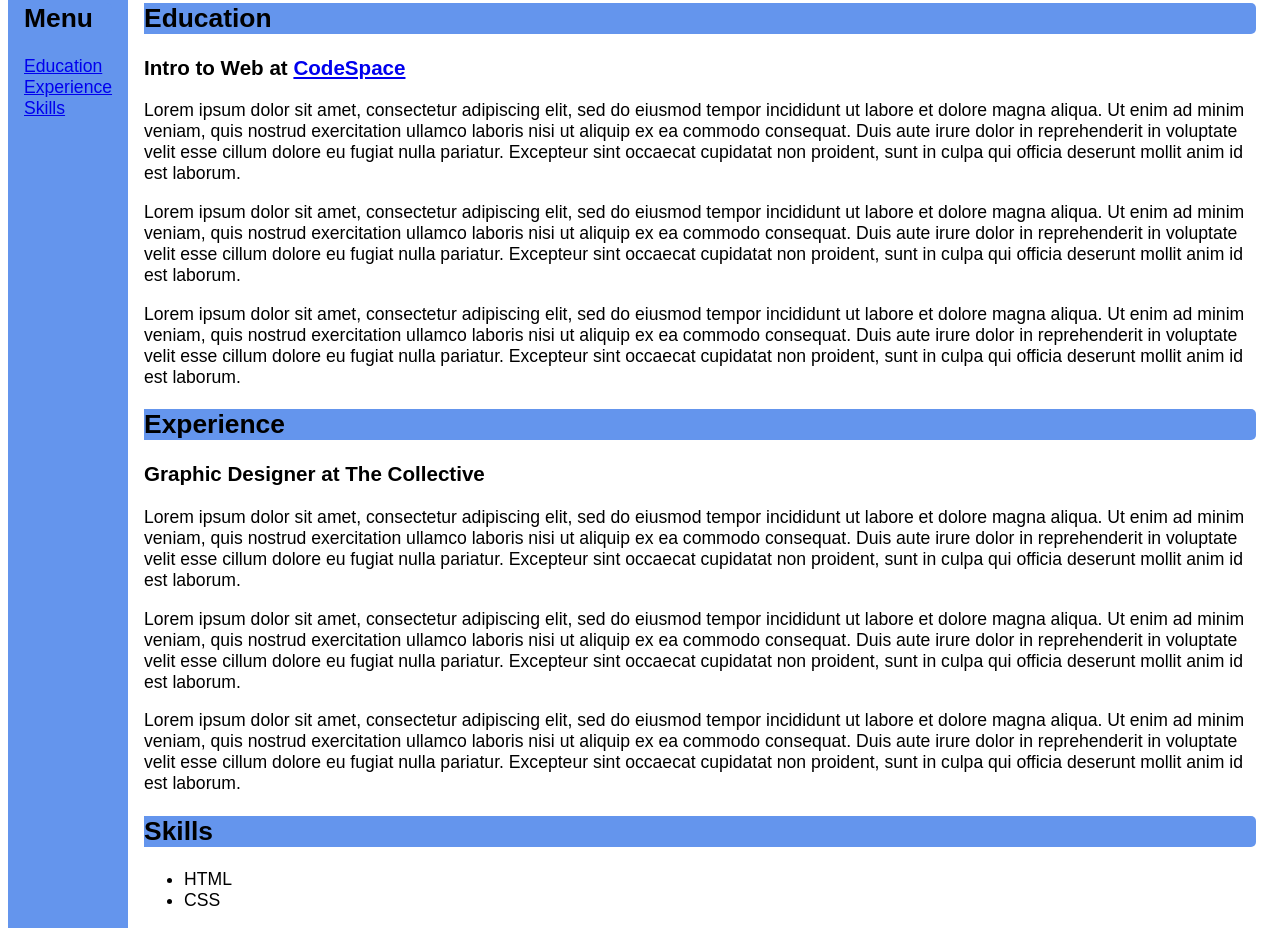
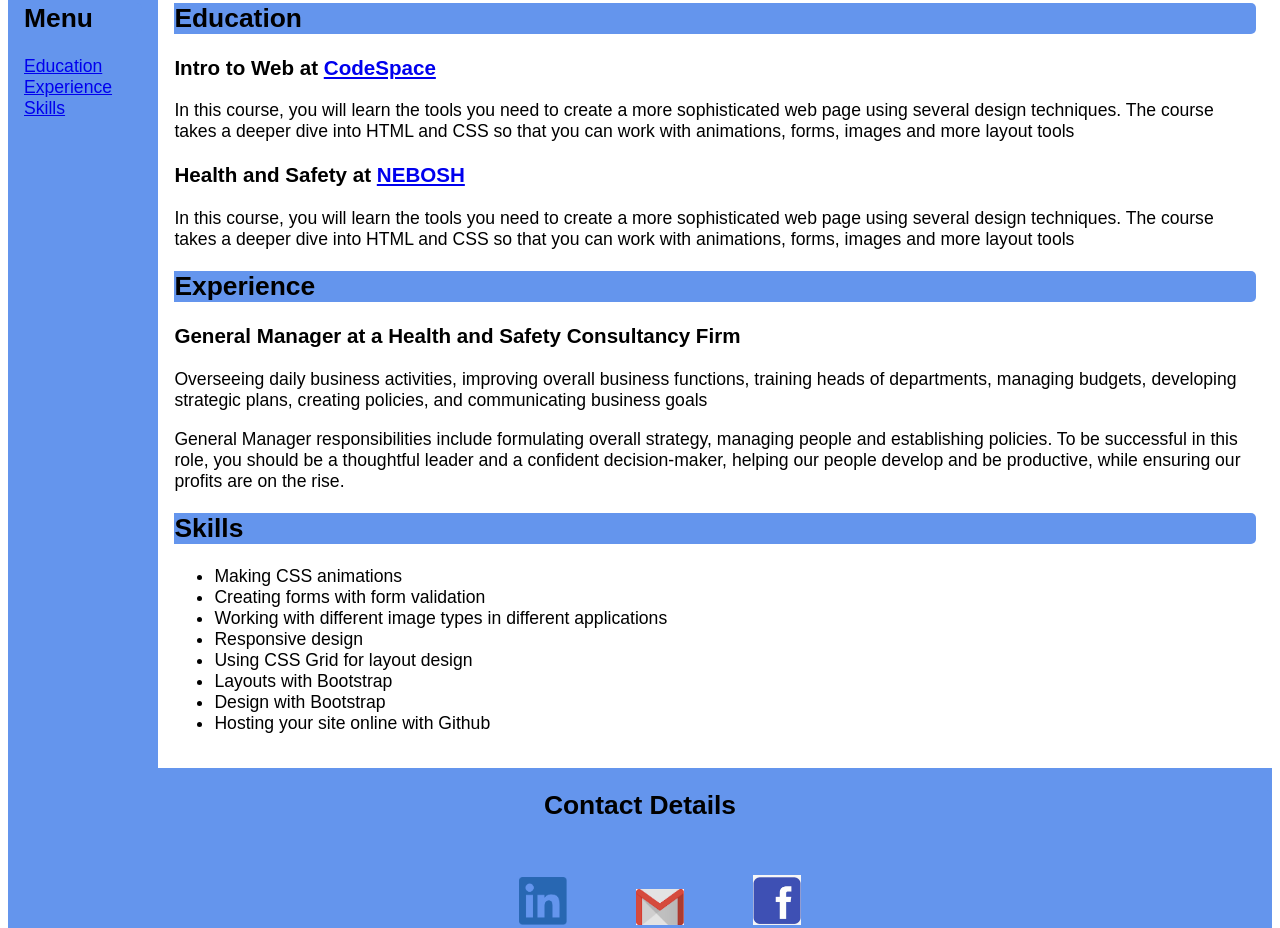
Before and after one commit to ZandervdBerg/Zander-s-Resume, a plain HTML site: page index.html in a window 1280 px wide. Shown: the part 499-1427 px from the top of the page. Drawn offline with Linux system fonts and the light colour scheme.

Commit message:
Zander Resume - Final Rev 2

```diff
--- a/index.html
+++ b/index.html
@@ -32,51 +32,28 @@
 
       <h2 id="education">Education</h2>
       <h3>Intro to Web at <a href="https://www.codespace.co.za/" target="_blank">CodeSpace</a></h3>
-      <p>Lorem ipsum dolor sit amet, consectetur adipiscing elit, sed do eiusmod tempor incididunt ut labore et dolore
-        magna
-        aliqua. Ut enim ad minim veniam, quis nostrud exercitation ullamco laboris nisi ut aliquip ex ea commodo
-        consequat.
-        Duis aute irure dolor in reprehenderit in voluptate velit esse cillum dolore eu fugiat nulla pariatur. Excepteur
-        sint occaecat cupidatat non proident, sunt in culpa qui officia deserunt mollit anim id est laborum.</p>
-      <p>Lorem ipsum dolor sit amet, consectetur adipiscing elit, sed do eiusmod tempor incididunt ut labore et dolore
-        magna
-        aliqua. Ut enim ad minim veniam, quis nostrud exercitation ullamco laboris nisi ut aliquip ex ea commodo
-        consequat.
-        Duis aute irure dolor in reprehenderit in voluptate velit esse cillum dolore eu fugiat nulla pariatur. Excepteur
-        sint occaecat cupidatat non proident, sunt in culpa qui officia deserunt mollit anim id est laborum.</p>
-      <p>Lorem ipsum dolor sit amet, consectetur adipiscing elit, sed do eiusmod tempor incididunt ut labore et dolore
-        magna
-        aliqua. Ut enim ad minim veniam, quis nostrud exercitation ullamco laboris nisi ut aliquip ex ea commodo
-        consequat.
-        Duis aute irure dolor in reprehenderit in voluptate velit esse cillum dolore eu fugiat nulla pariatur. Excepteur
-        sint occaecat cupidatat non proident, sunt in culpa qui officia deserunt mollit anim id est laborum.</p>
+      <p>In this course, you will learn the tools you need to create a more sophisticated web page using several design techniques. The course takes a deeper dive into HTML and CSS so that you can work with animations, forms, images and more layout tools</p>
+
+      <h3>Health and Safety at <a href="https://www.nebosh.org.uk/home/" target="_blank">NEBOSH</a></h3>
+      <p>In this course, you will learn the tools you need to create a more sophisticated web page using several design techniques. The course takes a deeper dive into HTML and CSS so that you can work with animations, forms, images and more layout tools</p>
+
 
       <h2 id="experience">Experience</h2>
-      <h3>Graphic Designer at The Collective</h3>
-      <p>Lorem ipsum dolor sit amet, consectetur adipiscing elit, sed do eiusmod tempor incididunt ut labore et dolore
-        magna
-        aliqua. Ut enim ad minim veniam, quis nostrud exercitation ullamco laboris nisi ut aliquip ex ea commodo
-        consequat.
-        Duis aute irure dolor in reprehenderit in voluptate velit esse cillum dolore eu fugiat nulla pariatur. Excepteur
-        sint occaecat cupidatat non proident, sunt in culpa qui officia deserunt mollit anim id est laborum.</p>
-      <p>Lorem ipsum dolor sit amet, consectetur adipiscing elit, sed do eiusmod tempor incididunt ut labore et dolore
-        magna
-        aliqua. Ut enim ad minim veniam, quis nostrud exercitation ullamco laboris nisi ut aliquip ex ea commodo
-        consequat.
-        Duis aute irure dolor in reprehenderit in voluptate velit esse cillum dolore eu fugiat nulla pariatur. Excepteur
-        sint occaecat cupidatat non proident, sunt in culpa qui officia deserunt mollit anim id est laborum.</p>
-      <p>Lorem ipsum dolor sit amet, consectetur adipiscing elit, sed do eiusmod tempor incididunt ut labore et dolore
-        magna
-        aliqua. Ut enim ad minim veniam, quis nostrud exercitation ullamco laboris nisi ut aliquip ex ea commodo
-        consequat.
-        Duis aute irure dolor in reprehenderit in voluptate velit esse cillum dolore eu fugiat nulla pariatur. Excepteur
-        sint occaecat cupidatat non proident, sunt in culpa qui officia deserunt mollit anim id est laborum.</p>
+      <h3>General Manager at a Health and Safety Consultancy Firm</h3>
+      <p>Overseeing daily business activities, improving overall business functions, training heads of departments, managing budgets, developing strategic plans, creating policies, and communicating business goals</p>
+      <p>General Manager responsibilities include formulating overall strategy, managing people and establishing policies. To be successful in this role, you should be a thoughtful leader and a confident decision-maker, helping our people develop and be productive, while ensuring our profits are on the rise.</p>
 
       <h2 id="skills">Skills</h2>
       <p>
       <ul>
-        <li>HTML</li>
-        <li>CSS </li>
+        <li>Making CSS animations</li>
+        <li>Creating forms with form validation</li>
+        <li>Working with different image types in different applications</li>
+      <li>Responsive design</li>
+      <li>Using CSS Grid for layout design</li>
+      <li>Layouts with Bootstrap</li>
+      <li>Design with Bootstrap</li>
+      <li>Hosting your site online with Github</li>
       </ul>
       </p>
 
```
